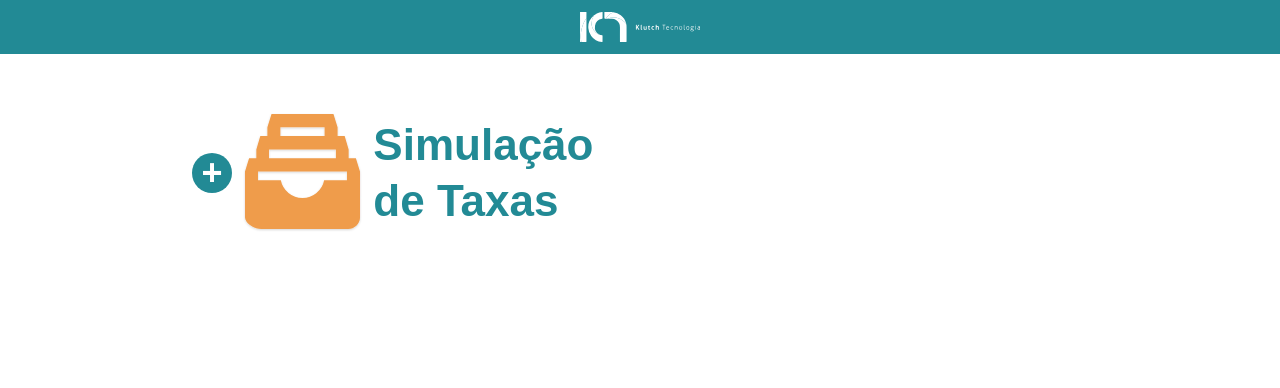
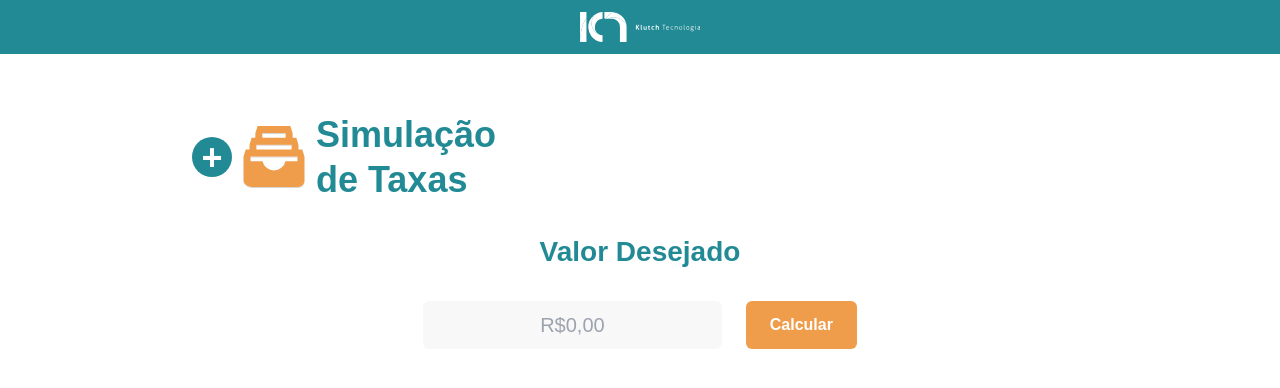
Before and after one commit to LucasWFragoso/loan-system, a Next.js app in the folder frontend/loan-app/: page / in a window 1280 px wide. Shown: the top 388 px of the page. Built offline with nearby package versions, Linux system fonts and the light colour scheme.

Commit message:
feat: add Home page

```diff
--- a/frontend/loan-app/src/components/simulacaoTaxasTitle/index.tsx
+++ b/frontend/loan-app/src/components/simulacaoTaxasTitle/index.tsx
@@ -8,10 +8,10 @@ const SimulacaotaxasIcon = () => {
             <div className='rounded-full bg-primary-1 p-5 h-0 w-0 flex items-center justify-center'>
             <span className='text-heading2 text-font-2 font-flexo font-bold'>+</span>
             </div>
-            <img src="_ionicons_svg_md-filing-1.svg" alt="" />
+            <img src="_ionicons_svg_md-filing-1.svg" className='w-16' alt="" />
             <div>
-            <p className='font-flexo font-bold text-primary-1 text-heading1'>Simulação</p>
-            <p className='font-flexo font-bold text-primary-1 text-heading1'>de Taxas</p>
+            <p className='font-flexo font-bold text-primary-1 text-heading2'>Simulação</p>
+            <p className='font-flexo font-bold text-primary-1 text-heading2'>de Taxas</p>
             </div>
         </div>
         </>
--- a/frontend/loan-app/src/pages/index.tsx
+++ b/frontend/loan-app/src/pages/index.tsx
@@ -1,9 +1,6 @@
-import Image from 'next/image'
-import { Inter } from 'next/font/google'
 import Header from '@/components/header';
 import SimulacaotaxasIcon from '@/components/simulacaoTaxasTitle';
 
-const inter = Inter({ subsets: ['latin'] })
 
 
 export default function Home() {
@@ -12,6 +9,13 @@ export default function Home() {
       <Header />
       <div className='container mx-auto p-8 px-48'>
         <SimulacaotaxasIcon />
+        <div className='flex flex-col justify-center mt-8 '>
+          <p className='text-heading4 text-primary-1 text-center font-bold font-flexo '>Valor Desejado</p>
+          <div className='flex justify-center gap-6 mt-8'>
+            <input className='w-1/3 h-12 bg-background-1 rounded-md text-heading6 text-font-1 text-center font-flexo' type="text" placeholder='R$0,00' />
+            <button type='submit' className='bg-secondary-1 px-6 text-font-2 font-flexo font-bold rounded-md'>Calcular</button>
+          </div>
+        </div>
       </div>
     </>
   )
--- a/frontend/loan-app/tailwind.config.ts
+++ b/frontend/loan-app/tailwind.config.ts
@@ -11,6 +11,9 @@ module.exports = {
       secondary: {
         1: '#ef9c4b',
         2: '#fd8030',
+      },
+      background: {
+        1: '#f8f8f8',
       },
       alert: {
         1: '#CD2B31',
```
Also changed, not shown: frontend/loan-app/src/components/input/index.tsx (added).
